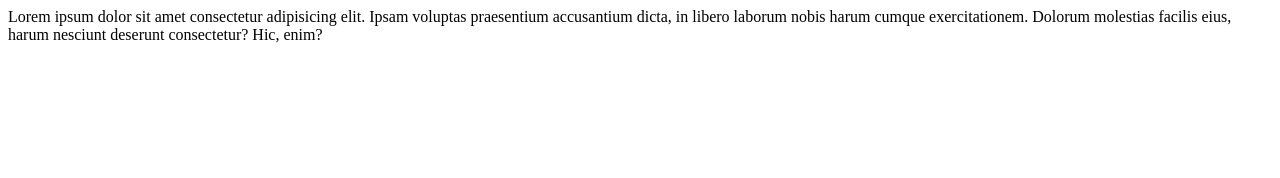
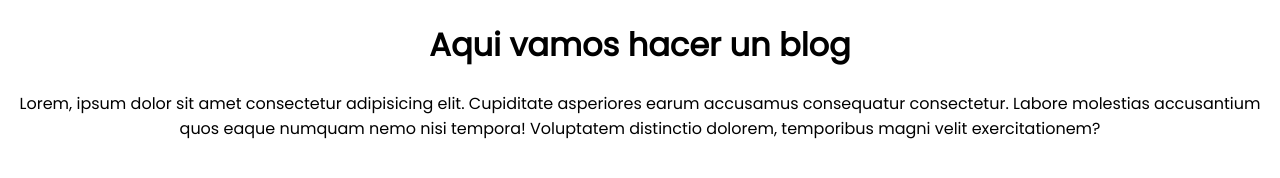
Before and after one commit to miguel9214/gitGithub, a website: page public/index.html in a window 1280 px wide. Drawn offline with Linux system fonts and the light colour scheme.

Commit message:
Agregado css

```diff
--- /dev/null
+++ b/public/css/style.css
@@ -0,0 +1,5 @@
+@import url('https://fonts.googleapis.com/css2?family=Poppins&display=swap');
+body{
+    font-family: 'Poppins', sans-serif;
+    text-align: center;
+}
--- a/public/index.html
+++ b/public/index.html
@@ -1,13 +1,16 @@
 <!DOCTYPE html>
 <html lang="en">
-<head>
-    <meta charset="UTF-8">
-    <meta http-equiv="X-UA-Compatible" content="IE=edge">
-    <meta name="viewport" content="width=device-width, initial-scale=1.0">
+  <head>
+    <meta charset="UTF-8" />
+    <meta http-equiv="X-UA-Compatible" content="IE=edge" />
+    <meta name="viewport" content="width=device-width, initial-scale=1.0" />
+    <link rel="stylesheet" href="css/style.css">
     <title>Document</title>
-</head>
-<body>
-    Lorem ipsum dolor sit amet consectetur adipisicing elit. Ipsam voluptas praesentium accusantium dicta, in libero laborum nobis harum cumque exercitationem. Dolorum molestias facilis eius, harum nesciunt deserunt consectetur? Hic, enim?
-
-</body>
+  </head>
+  <body>
+    <div>
+      <h1>Aqui vamos hacer un blog</h1>
+      <p>Lorem, ipsum dolor sit amet consectetur adipisicing elit. Cupiditate asperiores earum accusamus consequatur consectetur. Labore molestias accusantium quos eaque numquam nemo nisi tempora! Voluptatem distinctio dolorem, temporibus magni velit exercitationem?</p>
+    </div>
+  </body>
 </html>
```
